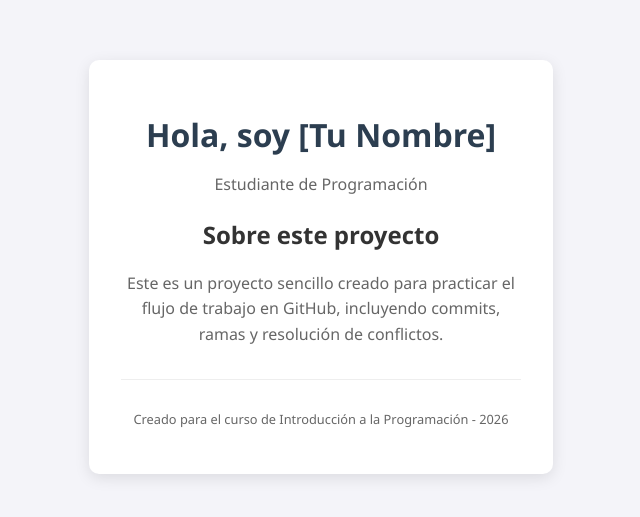
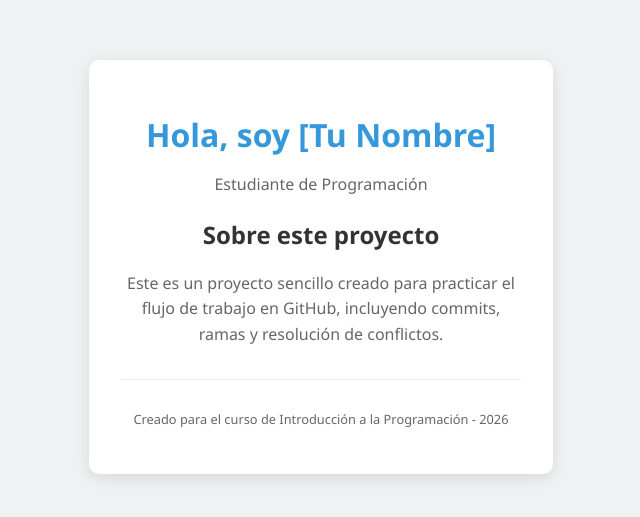
Before and after one commit to nanguer2-debug/Proyecto-Web-Ejemplo, a plain HTML site: page index.html in a window 1280 px wide. Shown: the part 133-650 px from the top of the page, without its empty margins (319-959 px from the left). Drawn offline with Linux system fonts and the light colour scheme.

Commit message:
Mejora: Actualización de paleta de colores y tipografía

```diff
--- a/style.css
+++ b/style.css
@@ -1,7 +1,7 @@
 /* Configuración General */
 body {
     font-family: 'Segoe UI', Tahoma, Geneva, Verdana, sans-serif;
-    background-color: #f4f4f9;
+    background-color: #eef2f3;
     color: #333;
     margin: 0;
     display: flex;
@@ -21,7 +21,7 @@ body {
 
 /* Estilos de Texto */
 h1 {
-    color: #2c3e50;
+    color: #3498db;
     margin-bottom: 0.5rem;
 }
 
```
